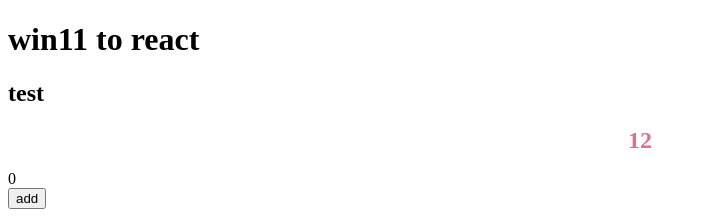
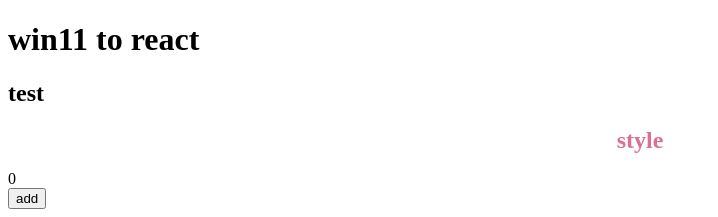
Before and after one commit to CVopen/react-to-win11, a React app: page / in a window 1280 px wide. Shown: the top 217 px of the page, without its empty margins (0-718 px from the left). Built offline with nearby package versions, Linux system fonts and the light colour scheme.

Commit message:
test(publish): test publish

```diff
--- a/package.json
+++ b/package.json
@@ -4,7 +4,7 @@
   "description": "",
   "main": "index.js",
   "private": true,
-  "homepage": ".",
+  "homepage": "https://cvopen.github.io/react-to-win11",
   "scripts": {
     "build": "cross-env NODE_ENV=production webpack --config ./config/webpack.prod.js",
     "start": "cross-env NODE_ENV=development webpack server --config config/webpack.dev.js",
--- a/src/App.tsx
+++ b/src/App.tsx
@@ -17,7 +17,7 @@ const App: React.FC = () => {
     <>
       <h1>win11 to react</h1>
       <h2>test</h2>
-      <Title>12</Title>
+      <Title>style</Title>
       <div>{count}</div>
       <button onClick={() => dispatch(addCount(1))}>add</button>
     </>
```
